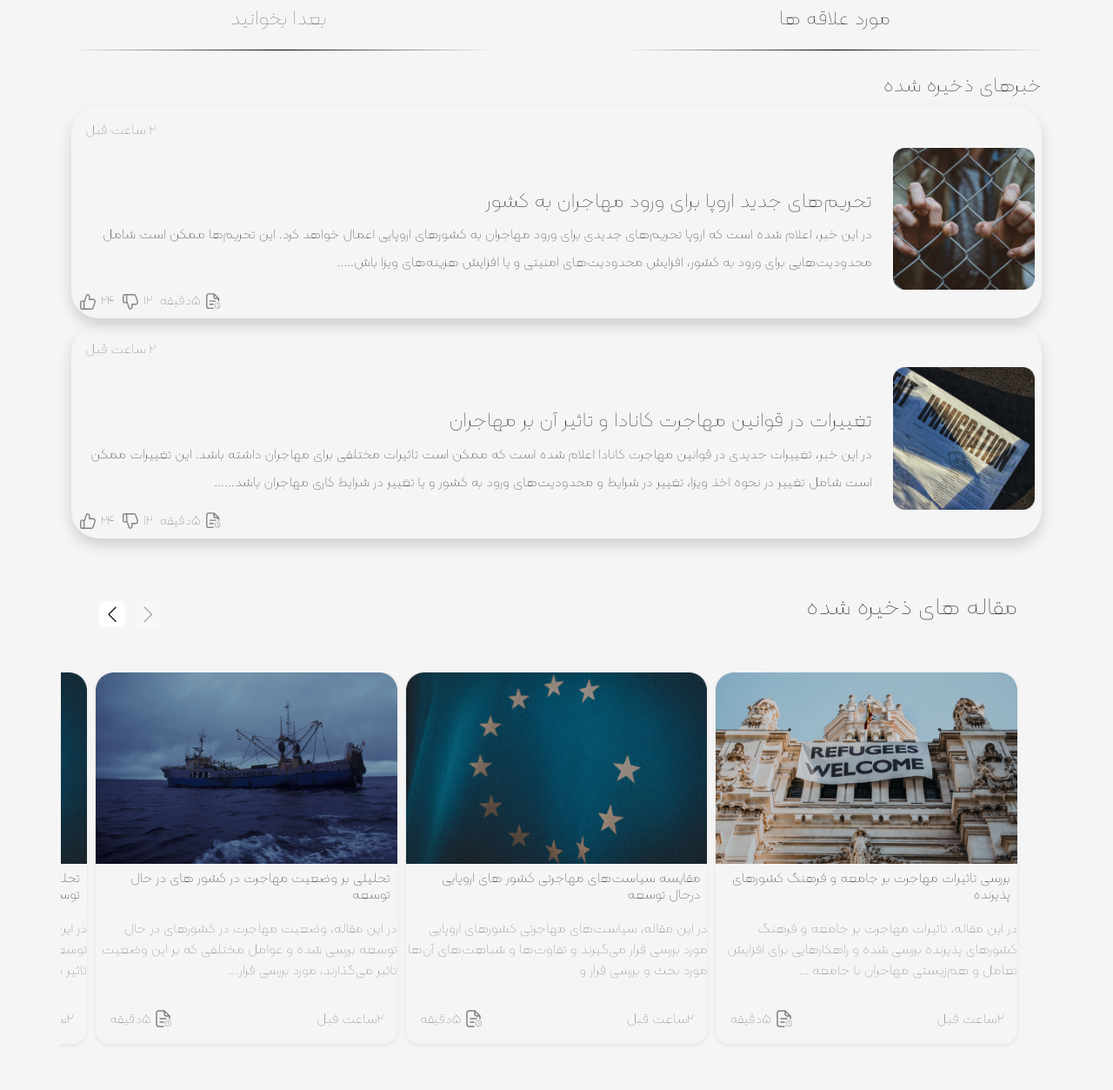
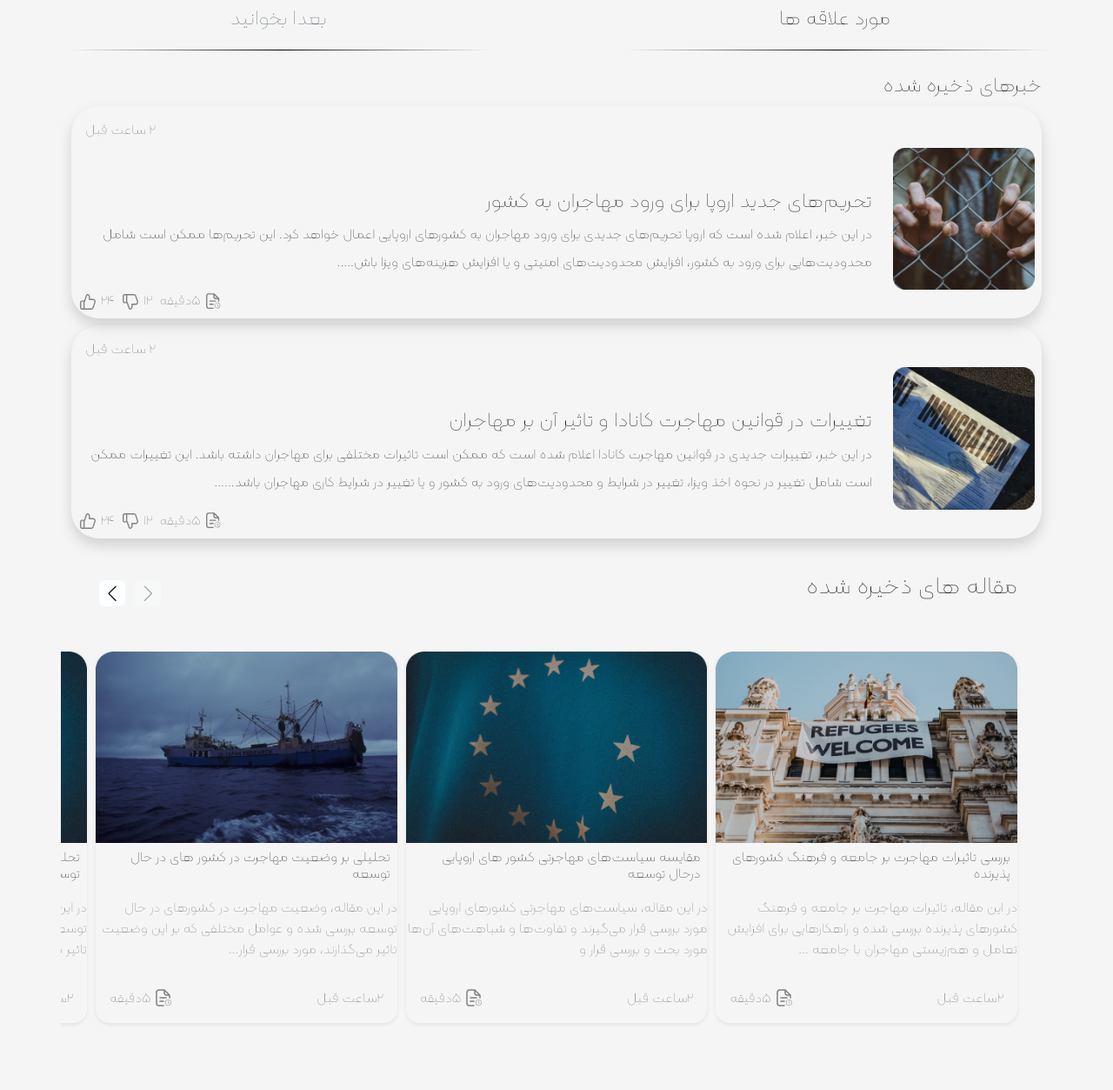
Before and after one commit to suriya-work/page-media, a plain HTML site: page index.html in a window 1280 px wide. Shown: the part 500-1753 px from the top of the page at 87% size. Drawn offline with nearby package versions, Linux system fonts and the light colour scheme.

Commit message:
first commit

```diff
--- a/index.html
+++ b/index.html
@@ -202,7 +202,7 @@
 
                         <!-- CART COUNTRY -->
                         <!-- article 1 -->
-                        <div class="vstack gap-2 pb-4">
+                        <div class="vstack gap-2">
                             <article class="shadow p-2 rounded-5">
                                 <div>
                                     <span class="d-flex justify-content-end p-2 text-black-50">2 ساعت قبل</span>
@@ -327,7 +327,7 @@
                         <!-- Cart Article save -->
 
                         <!-- strat cart -->
-                        <section class="pb-4">
+                        <section>
                             <div class="row article-save">
                                 <!-- cart 1 -->
                                 <div class="swiper my-article">
```
Also changed, not shown: article.html (+4 -3 lines), move.html (+1 -1 lines), assets/images/hero image 01.png (added), assets/images/hero image 02.png (added), assets/images/hero image 03.png (added).
